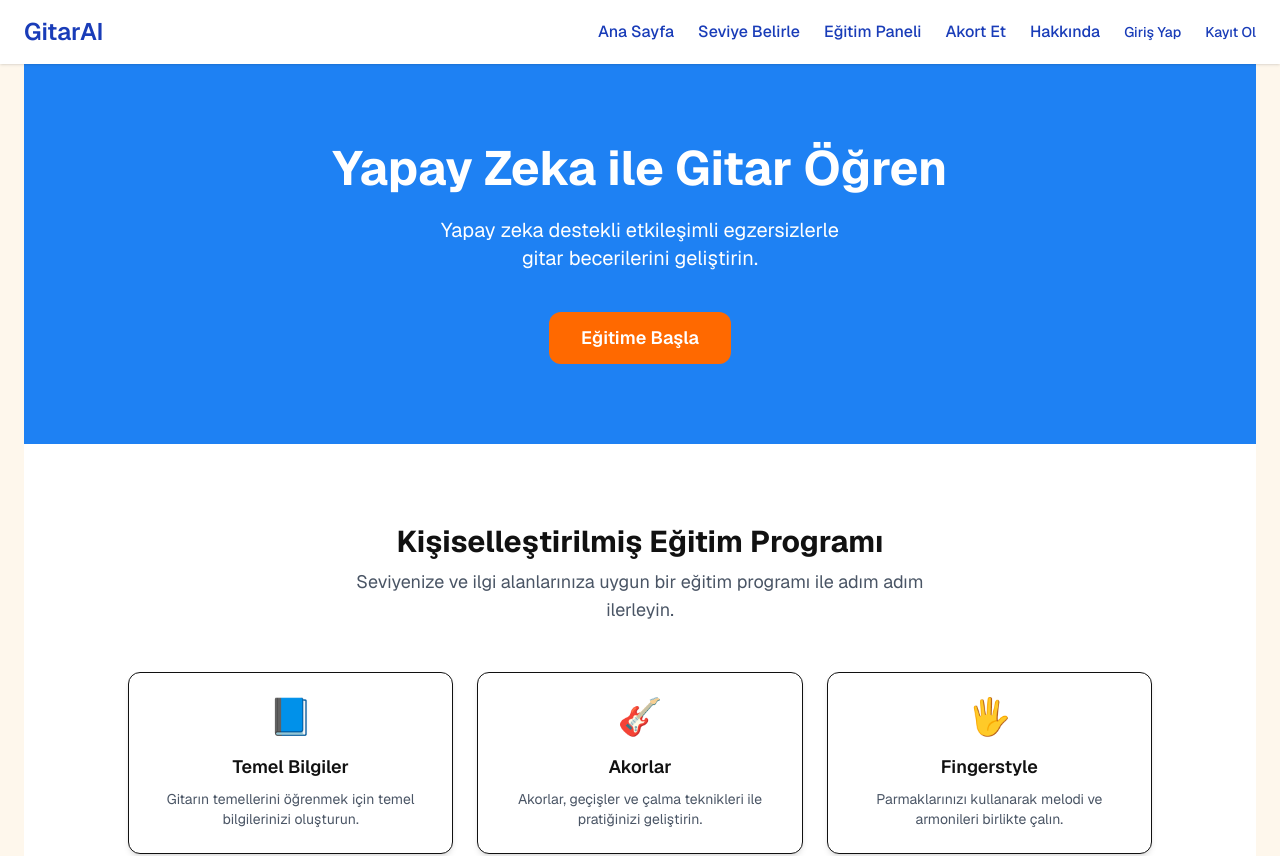
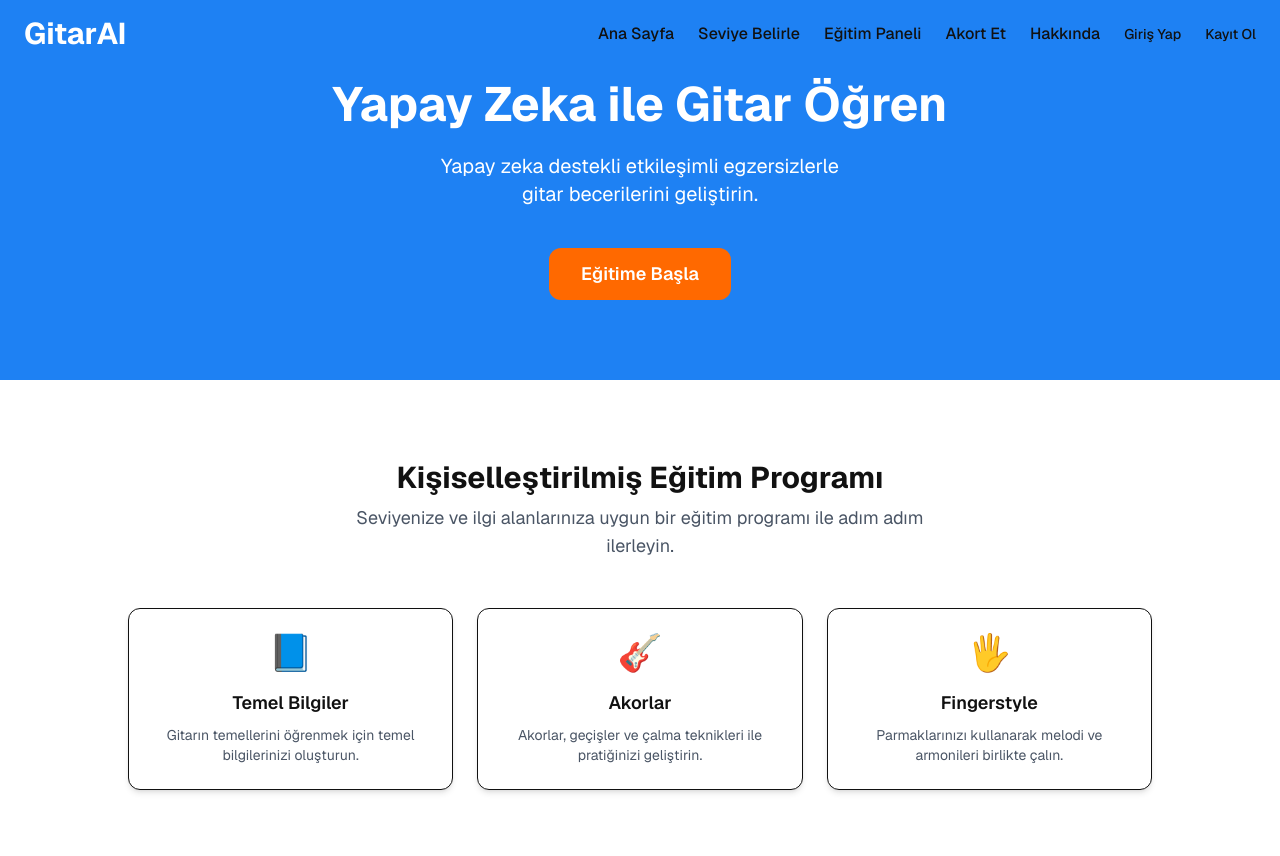
Before and after one commit to anlcmrt/GitarAI, a Next.js app: page / in a window 1280 px wide. Shown: the top 856 px of the page. Built offline with nearby package versions, Linux system fonts and the light colour scheme; no server answers.

Commit message:
navbar düzeltildi

```diff
--- a/src/app/globals.css
+++ b/src/app/globals.css
@@ -1,7 +1,8 @@
 @import "tailwindcss";
 
+/* Global Değişkenler */
 :root {
-  --background: #fef7ec; /* Sıcak krem tonu – Anasayfa ile uyumlu */
+  --background: #fef7ec; /* Anasayfa ile uyumlu sıcak krem tonu */
   --foreground: #111111; /* Modern siyah ton */
   --font-sans: 'Geist', Arial, Helvetica, sans-serif;
   --font-mono: 'Geist Mono', monospace;
@@ -14,6 +15,7 @@
   }
 }
 
+/* Temel Gövde Ayarları */
 body {
   background-color: var(--background);
   color: var(--foreground);
@@ -24,15 +26,34 @@ body {
   -webkit-font-smoothing: antialiased;
 }
 
+/* Tüm öğeler kutu modeli */
 * {
   box-sizing: border-box;
 }
 
+/* Link stilleri */
 a {
   color: inherit;
   text-decoration: none;
 }
 
+/* Buton font uyumu */
 button {
   font-family: inherit;
 }
+
+/* Tailwind’in preflight’ı bu kısımları zaten sıfırlar, ama garantiye almak iyidir. */
+
+html,
+body,
+#__next {
+  height: 100%;
+}
+
+/* Resimlere geçiş efekti (isteğe bağlı) */
+img {
+  max-width: 100%;
+  height: auto;
+  display: block;
+  transition: all 0.2s ease-in-out;
+}
--- a/src/app/layout.tsx
+++ b/src/app/layout.tsx
@@ -29,21 +29,18 @@ export default function RootLayout({
   return (
     <html lang="tr">
       <body
-        className={`${geistSans.variable} ${geistMono.variable} antialiased bg-gray-50 text-gray-900 min-h-screen flex flex-col`}
+        className={`${geistSans.variable} ${geistMono.variable} antialiased bg-white text-gray-900 min-h-screen flex flex-col`}
       >
-        {/* Navigasyon */}
+        {/* Navbar sabit olacağı için içerik çakışmasın */}
         <Navbar />
 
         {/* Sayfa İçeriği */}
-        <main className="flex-grow px-4 md:px-6">{children}</main>
+        <main className="flex-grow">{children}</main>
 
         {/* Footer */}
         <footer className="text-sm text-gray-500 text-center mt-16 mb-6">
           © {new Date().getFullYear()} GitarAI.{" "}
-          <Link
-            href="/datenschutz"
-            className="underline hover:text-blue-600"
-          >
+          <Link href="/datenschutz" className="underline hover:text-blue-600">
             Datenschutz
           </Link>{" "}
           |{" "}
--- a/src/components/Navbar.tsx
+++ b/src/components/Navbar.tsx
@@ -47,28 +47,23 @@ export default function Navbar() {
     });
   };
 
-  const menuClasses = `md:flex md:items-center md:gap-6 absolute md:static bg-white w-full left-0 md:w-auto md:bg-transparent transition-transform duration-300 ease-in-out z-50 ${
-    isOpen ? "top-16" : "top-[-400px]"
+  const linkClass =
+    "font-medium text-white hover:text-orange-300 transition";
+
+  const mobileMenuClasses = `md:flex md:items-center md:gap-6 absolute md:static w-full left-0 md:w-auto transition-transform duration-300 ease-in-out z-50 ${
+    isOpen ? "top-16 bg-[#1e81f3]" : "top-[-400px]"
   }`;
 
-  const linkClass =
-    "font-medium text-base text-blue-800 relative after:absolute after:left-0 after:-bottom-1 after:h-0.5 after:w-full after:bg-blue-500 after:scale-x-0 hover:after:scale-x-100 after:origin-left after:transition-transform after:duration-300 hover:text-blue-600 transition";
-
   return (
-    <nav className="bg-transparent md:bg-white text-blue-800 px-6 py-4 flex items-center justify-between relative md:shadow-sm">
-      {/* Logo */}
-      <div className="text-2xl font-bold">
-        <Link
-          href="/"
-          className="font-semibold hover:text-blue-600 transition"
-        >
+    <nav className="fixed top-0 left-0 w-full z-50 bg-transparent px-6 py-4 flex items-center justify-between">
+      <div className="text-3xl font-bold text-white">
+        <Link href="/" className="hover:text-orange-300 transition">
           GitarAI
         </Link>
       </div>
 
-      {/* Menü düğmesi */}
       <button
-        className="md:hidden text-2xl"
+        className="md:hidden text-white text-2xl"
         onClick={toggleMenu}
         aria-label="Menüyü Aç/Kapat"
         aria-expanded={isOpen}
@@ -77,8 +72,7 @@ export default function Navbar() {
         ☰
       </button>
 
-      {/* Menü öğeleri */}
-      <ul className={menuClasses}>
+      <ul className={mobileMenuClasses}>
         <li>
           <Link href="/" className={linkClass} onClick={() => setIsOpen(false)}>
             Ana Sayfa
@@ -122,21 +116,21 @@ export default function Navbar() {
         </li>
 
         {user ? (
-          <li className="relative" ref={dropdownRef}>
+          <li className="relative text-white" ref={dropdownRef}>
             <button
               onClick={() => setDropdownOpen(!dropdownOpen)}
-              className="text-sm font-medium text-blue-700 hover:text-blue-600 transition"
+              className="text-sm font-medium hover:text-orange-300 transition"
               aria-haspopup="true"
               aria-expanded={dropdownOpen}
             >
               {user.email}
             </button>
             {dropdownOpen && (
-              <ul className="absolute right-0 mt-2 bg-white border rounded shadow-md w-40 z-50">
+              <ul className="absolute right-0 mt-2 bg-white text-gray-800 border rounded shadow-md w-40 z-50">
                 <li>
                   <Link
                     href="/account"
-                    className="block px-4 py-2 text-sm text-blue-700 hover:bg-gray-100"
+                    className="block px-4 py-2 text-sm hover:bg-gray-100"
                     onClick={() => {
                       setDropdownOpen(false);
                       setIsOpen(false);
@@ -161,7 +155,7 @@ export default function Navbar() {
             <li>
               <Link
                 href="/login"
-                className="text-sm font-medium text-blue-700 hover:text-blue-600 transition"
+                className="text-sm font-medium text-white hover:text-orange-300 transition"
               >
                 Giriş Yap
               </Link>
@@ -169,7 +163,7 @@ export default function Navbar() {
             <li>
               <Link
                 href="/register"
-                className="text-sm font-medium text-blue-700 hover:text-blue-600 transition"
+                className="text-sm font-medium text-white hover:text-orange-300 transition"
               >
                 Kayıt Ol
               </Link>
```
